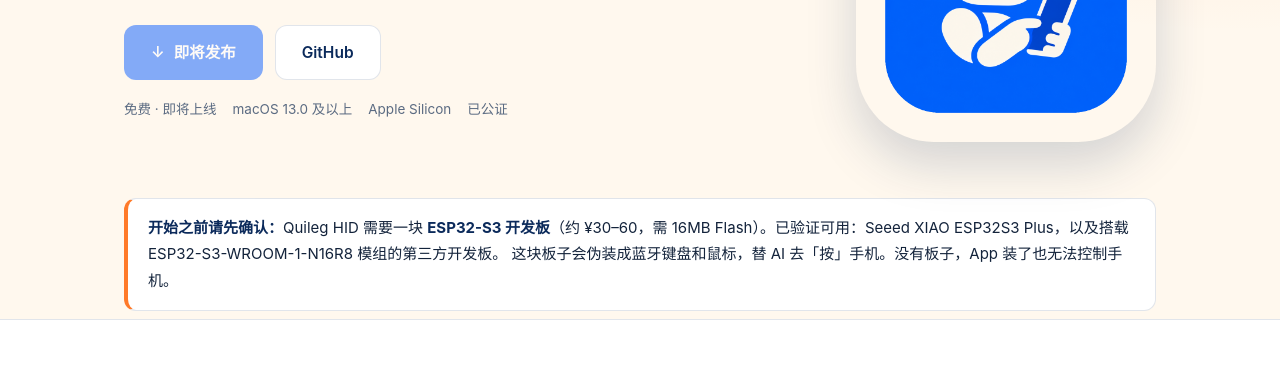
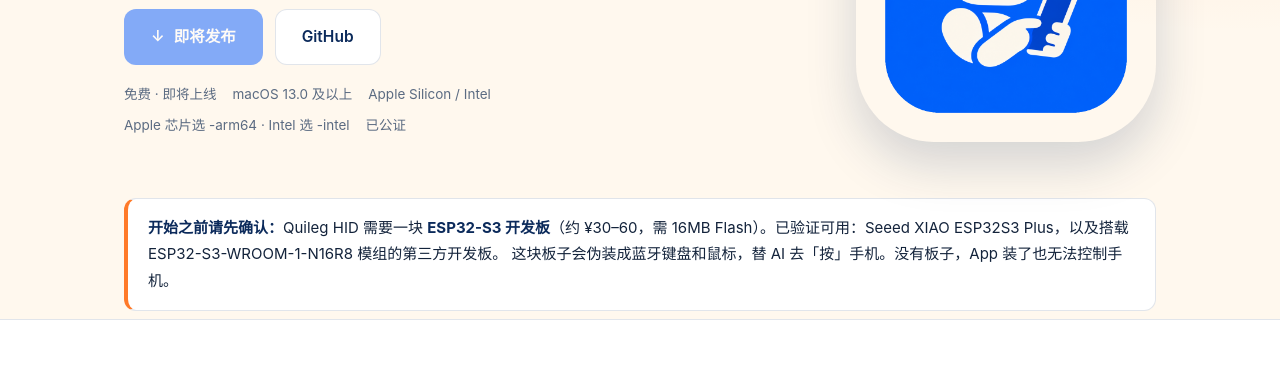
Before and after one commit to jianghui1974/Quileg-HID, a plain HTML site: page index.html in a window 1280 px wide. Shown: the part 293-663 px from the top of the page. Drawn offline with Linux system fonts and the light colour scheme; no server answers.

Commit message:
site: 0.9.33 双架构（Apple 芯片 / Intel）下载说明与安装指引

```diff
--- a/index.html
+++ b/index.html
@@ -54,7 +54,8 @@
       <div class="meta-line">
         <span id="version-line">免费</span>
         <span>macOS 13.0 及以上</span>
-        <span>Apple Silicon</span>
+        <span>Apple Silicon / Intel</span>
+        <span>Apple 芯片选 -arm64 · Intel 选 -intel</span>
         <span>已公证</span>
       </div>
     </div>
@@ -312,7 +313,7 @@
     <h3 style="margin:44px 0 16px;color:var(--navy)">系统要求</h3>
     <table class="spec">
       <tr><th>操作系统</th><td>macOS 13.0（Ventura）及以上</td></tr>
-      <tr><th>处理器</th><td>Apple Silicon（M 系列）。<strong>暂不支持 Intel Mac</strong></td></tr>
+      <tr><th>处理器</th><td>Apple Silicon（M1–M4）或 Intel Mac（macOS 13–26）。<strong>两个架构分开下载、互不通用</strong>：Apple 芯片用 <code>-arm64</code>，Intel 用 <code>-intel</code></td></tr>
       <tr><th>配套硬件</th><td>ESP32-S3 开发板，16MB Flash。已验证：Seeed XIAO ESP32S3 Plus；ESP32-S3-WROOM-1-N16R8 模组的第三方板（部分批次用 XMC Flash，需实测）</td></tr>
       <tr><th>网络</th><td>Mac 与板子处于同一局域网（Wi-Fi 2.4GHz）</td></tr>
       <tr><th>被控设备</th><td>iPhone / iPad（AirPlay 屏幕镜像）；Android / Windows / macOS（需 UVC 采集卡）</td></tr>
@@ -394,7 +395,7 @@
     <details>
       <summary>支持 Intel Mac 吗？</summary>
       <div class="body">
-        <p>暂不支持，当前只提供 Apple Silicon 构建。</p>
+        <p>支持，请下载 Intel 包（文件名以 <code>-intel.dmg</code> 结尾）。功能与 Apple 芯片版一致，同样签名 + 公证；注意 Intel Mac 的系统上限是 macOS 26。</p>
       </div>
     </details>
 
```
Also changed, not shown: docs/install.html (+1 -0 lines), en/index.html (+4 -3 lines), docs-src/VERSION.txt.
